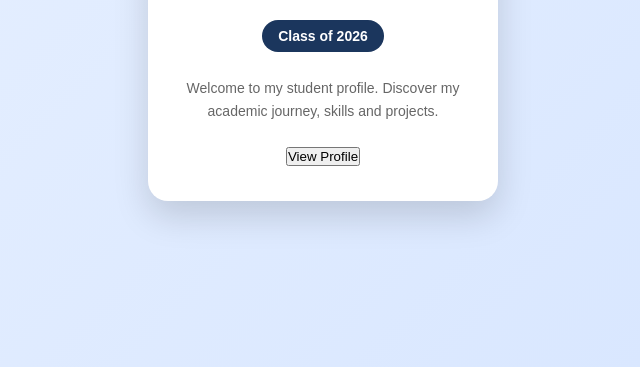
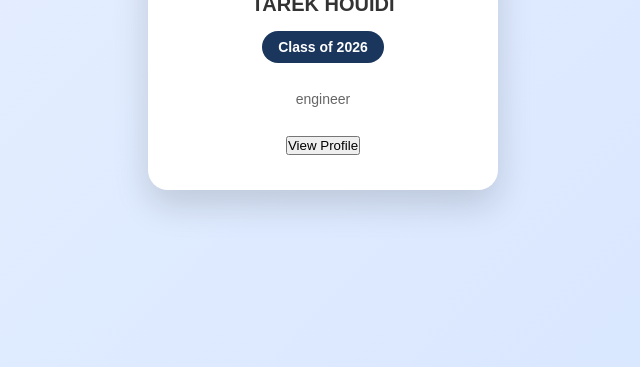
Before and after one commit to ordinova-sudo/githomework, a plain HTML site: page index.html in a window 1280 px wide. Shown: the part 433-800 px from the top of the page, without its empty margins (317-957 px from the left). Drawn offline with Linux system fonts and the light colour scheme.

Commit message:
feat: add tarek

```diff
--- a/index.html
+++ b/index.html
@@ -21,15 +21,13 @@
 
         <h1>Student Profile</h1>
 
-        <h2>Your Name</h2>
+        <h2>TAREK HOUIDI</h2>
 
         <div class="badge-meta">
             <span class="year">Class of 2026</span>
         </div>
 
-        <p class="description">
-            Welcome to my student profile.
-            Discover my academic journey, skills and projects.
+        <p class="description"> engineer
         </p>
 
         <button class="profile-btn" onclick="showProfile()">
```
